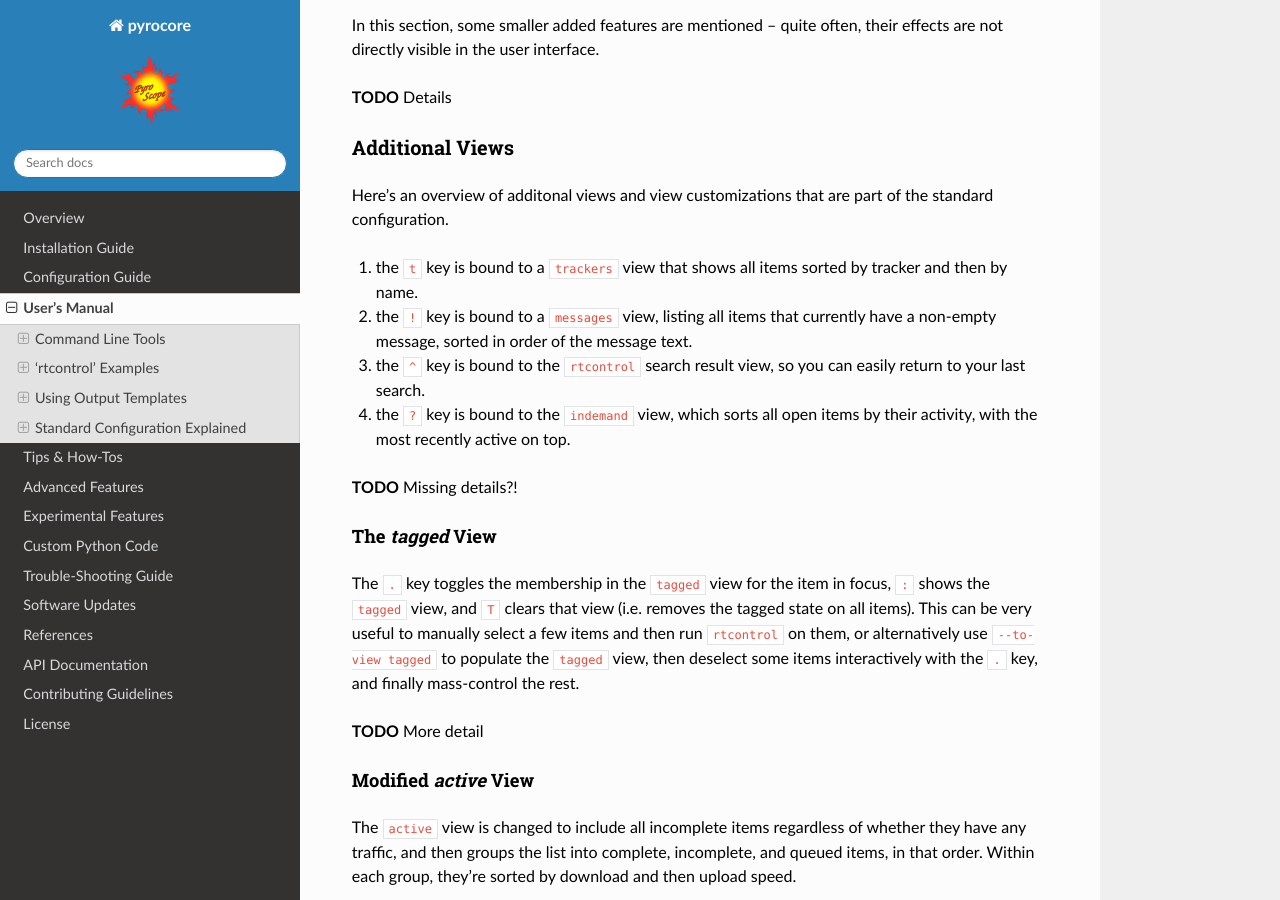
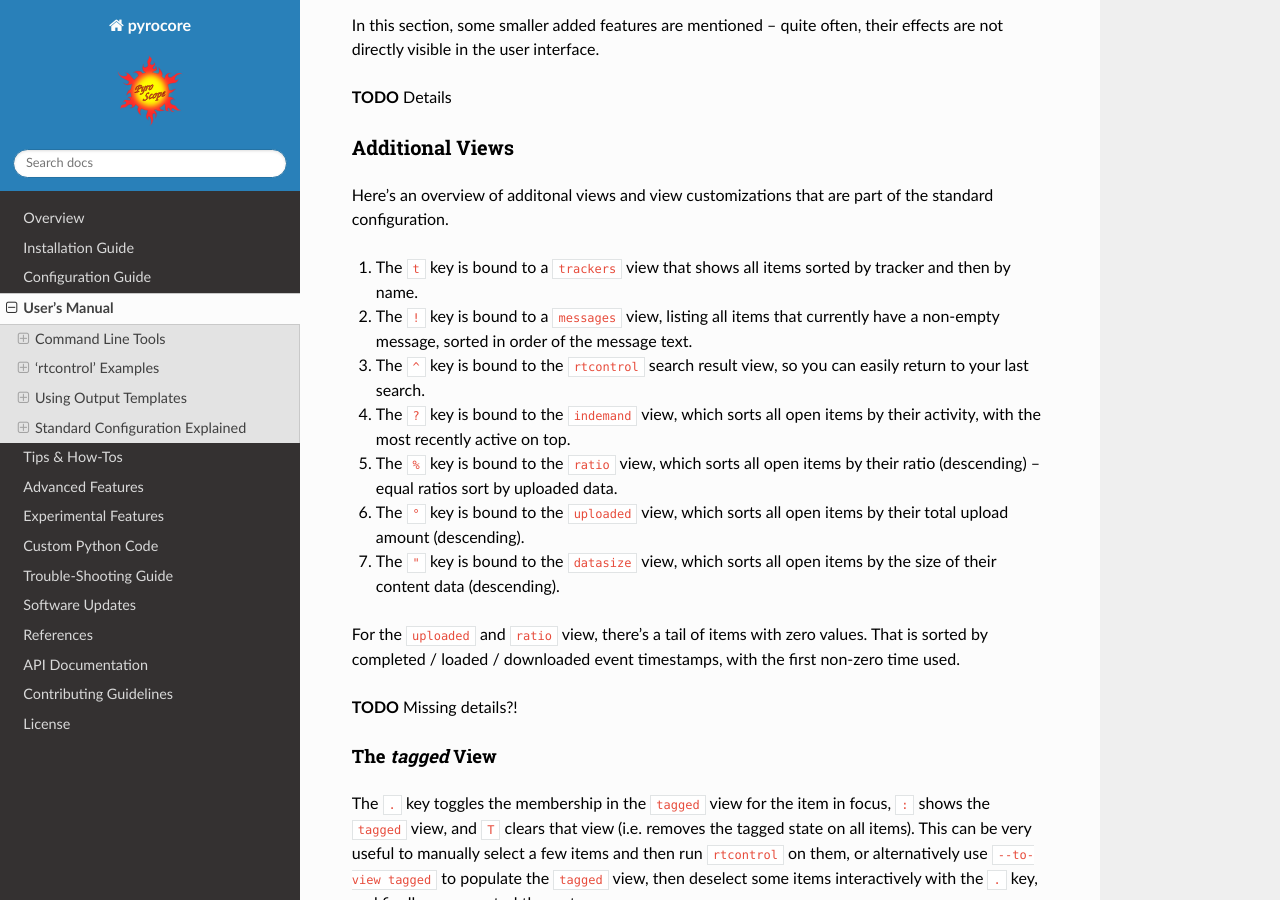
Before and after one commit to pyroscope/pyrocore, a Sphinx documentation site: the page built from docs/usage.rst, in a window 1280 px wide and 900 px high, scrolled down 27635 px. Built offline with Sphinx 7.4.7 and the Read the Docs theme 2.0.0, drawn with Linux system fonts in a browser that asks for light colours.

Commit message:
docs: details on new views

```diff
--- a/docs/usage-std-config.rst
+++ b/docs/usage-std-config.rst
@@ -50,15 +50,25 @@ Additional Views
 Here's an overview of additonal views and view customizations that are
 part of the standard configuration.
 
-#.  the ``t`` key is bound to a ``trackers`` view that shows all items
+#.  The ``t`` key is bound to a ``trackers`` view that shows all items
     sorted by tracker and then by name.
-#.  the ``!`` key is bound to a ``messages`` view, listing all items
+#.  The ``!`` key is bound to a ``messages`` view, listing all items
     that currently have a non-empty message, sorted in order of the
     message text.
-#.  the ``^`` key is bound to the ``rtcontrol`` search result view, so
+#.  The ``^`` key is bound to the ``rtcontrol`` search result view, so
     you can easily return to your last search.
-#.  the ``?`` key is bound to the ``indemand`` view, which sorts all
+#.  The ``?`` key is bound to the ``indemand`` view, which sorts all
     open items by their activity, with the most recently active on top.
+#.  The ``%`` key is bound to the ``ratio`` view, which sorts all
+    open items by their ratio (descending) – equal ratios sort by uploaded data.
+#.  The ``°`` key is bound to the ``uploaded`` view, which sorts all
+    open items by their total upload amount (descending).
+#.  The ``"`` key is bound to the ``datasize`` view, which sorts all
+    open items by the size of their content data (descending).
+
+For the ``uploaded`` and ``ratio`` view, there's a tail of items with zero values.
+That is sorted by completed / loaded / downloaded event timestamps,
+with the first non-zero time used.
 
 **TODO** Missing details?!
 
```
